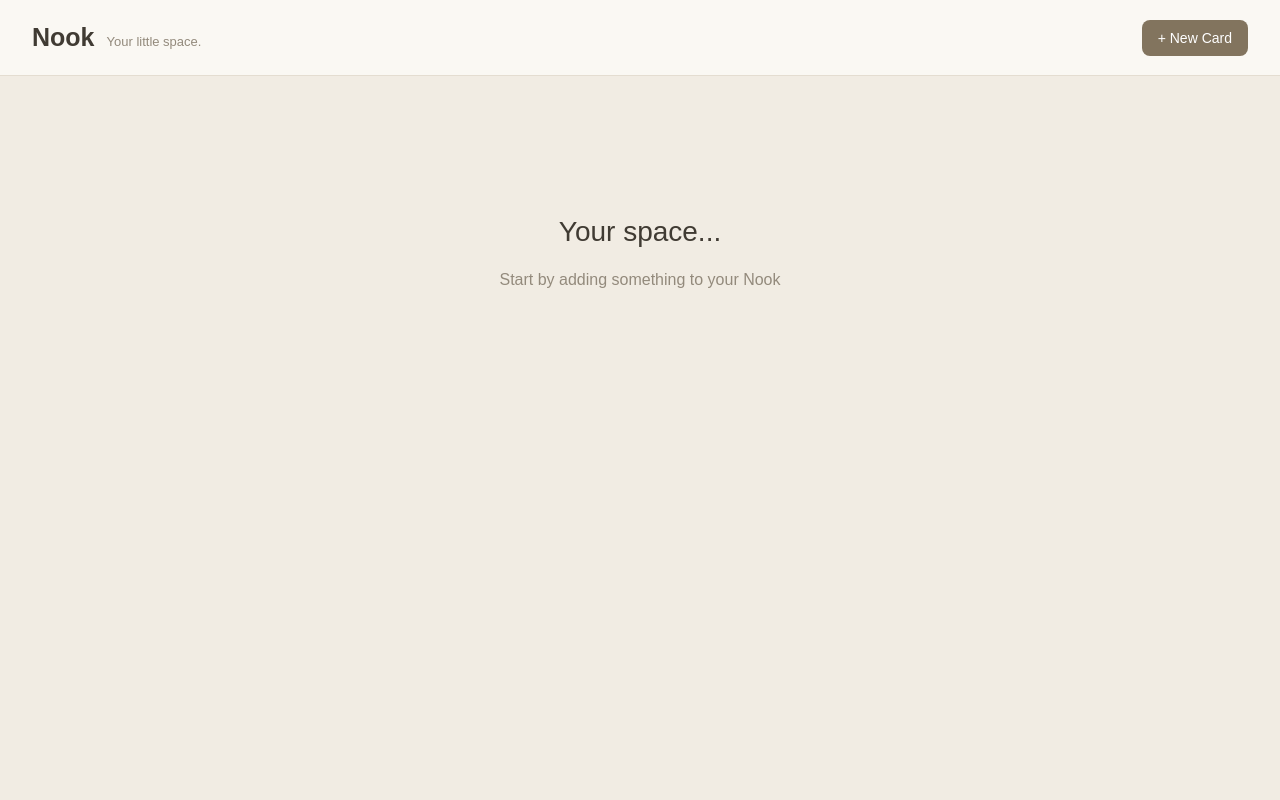
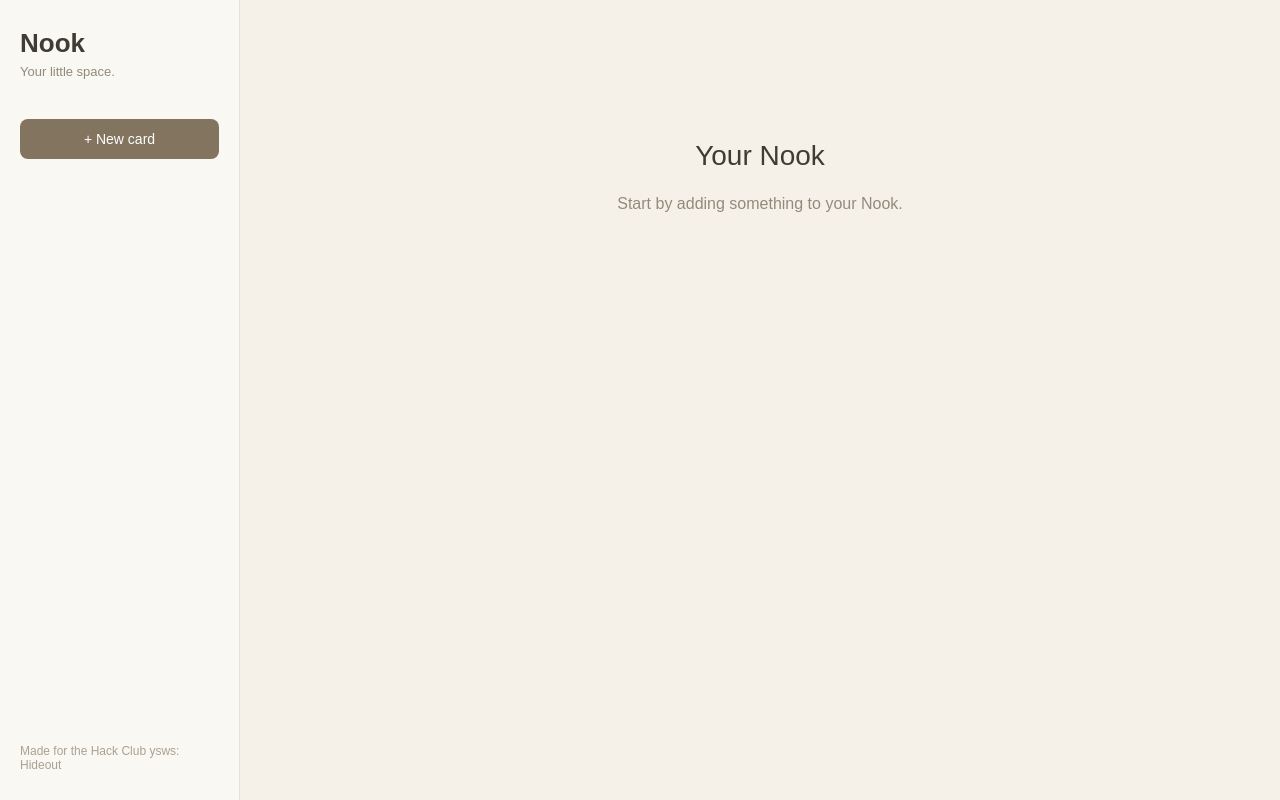
Before and after one commit to StarCoder369/Nook, a plain HTML site: page index.html in a window 1280 px wide. Drawn offline with Linux system fonts and the light colour scheme.

Commit message:
Added button functionality + Changed layout
Added some js so the add card button works, and adds a card. Also made the add card button go to the left bar, instead of the top bar.

```diff
--- a/index.html
+++ b/index.html
@@ -4,7 +4,7 @@
 <head>
     <meta charset="UTF-8">
     <meta name="viewport" content="width=device-width, initial-scale=1.0">
-    <title>Nook V1.0</title>
+    <title>Nook</title>
 
     <link rel="stylesheet" href="style.css">
     <script src="script.js" defer></script>
@@ -12,23 +12,31 @@
 
 <body>
 
-    <header class="topbar">
+    <div class="app">
+
+        <aside class="sidebar">
             <div class="brand">
                 <h1>Nook</h1>
                 <span>Your little space.</span>
             </div>
 
-        <div class="toolbar">
-            <button id="add-card">+ New Card</button>
+            <div class="sidebar-tools">
+                <button id="add-card">+ New card</button>
             </div>
-    </header>
+
+            <div class="sidebar-footer">
+                <span>Made for the Hack Club ysws: Hideout</span>
+            </div>
+        </aside>
 
         <main id="workspace">
             <div class="welcome">
-            <h2>Your space...</h2>
-            <p>Start by adding something to your Nook</p>
+                <h2>Your Nook</h2>
+                <p>Start by adding something to your Nook.</p>
             </div>
         </main>
+
+    </div>
 
 </body>
 
--- a/script.js
+++ b/script.js
@@ -1 +1,20 @@
-console.log("Nook is running!");
+const addCardButton = document.getElementById("add-card");
+const workspace = document.getElementById("workspace");
+
+function createCard() {
+  const card = document.createElement("div");
+  card.classList.add("card");
+
+  const title = document.createElement("h3");
+  title.textContent = "Untitled";
+
+  const content = document.createElement("p");
+  content.textContent = "Start writing...";
+
+  card.appendChild(title);
+  card.appendChild(content);
+
+  workspace.appendChild(card);
+}
+
+addCardButton.addEventListener("click", createCard);
--- a/style.css
+++ b/style.css
@@ -5,38 +5,48 @@
 body {
   margin: 0;
   font-family: Arial, sans-serif;
-  background: #f1ece3;
+  background: #f5f1e9;
   color: #403b33;
 }
 
-.topbar {
-  height: 76px;
-  padding: 0 32px;
+.app {
   display: flex;
-  align-items: center;
-  justify-content: space-between;
+  height: 100vh;
+  overflow: hidden;
+}
+
+/* ------------------------------ */
+
+/* Sidebar */
+.sidebar {
+  width: 240px;
+  flex-shrink: 0;
+  display: flex;
+  flex-direction: column;
+  padding: 28px 20px;
   background: #faf8f3;
-  border-bottom: 1px solid #e4ddd1;
+  border-right: 1px solid #e7e0d5;
 }
 
 .brand {
-  display: flex;
-  align-items: baseline;
-  gap: 12px;
+  margin-bottom: 40px;
 }
 
 .brand h1 {
   margin: 0;
-  font-size: 25px;
+  font-size: 26px;
 }
 
 .brand span {
+  display: block;
+  margin-top: 5px;
   color: #938a7c;
   font-size: 13px;
 }
 
-.toolbar button {
-  padding: 10px 16px;
+.sidebar-tools button {
+  width: 100%;
+  padding: 12px;
   border: none;
   border-radius: 8px;
   background: #82745e;
@@ -45,12 +55,25 @@ body {
   cursor: pointer;
 }
 
-.toolbar button:hover {
-  background: #716450;
+.sidebar-tools button:hover {
+  background: #6f624e;
 }
 
+.sidebar-footer {
+  margin-top: auto;
+  color: #aaa092;
+  font-size: 12px;
+}
+
+/* ------------------------------ */
+
+/* Workspace */
+
 #workspace {
-  min-height: calc(100vh - 76px);
+  flex: 1;
+  min-width: 0;
+  height: 100%;
+  overflow: auto;
   padding: 40px;
 }
 
```
Lines whose indentation alone changed are shown as unchanged.
